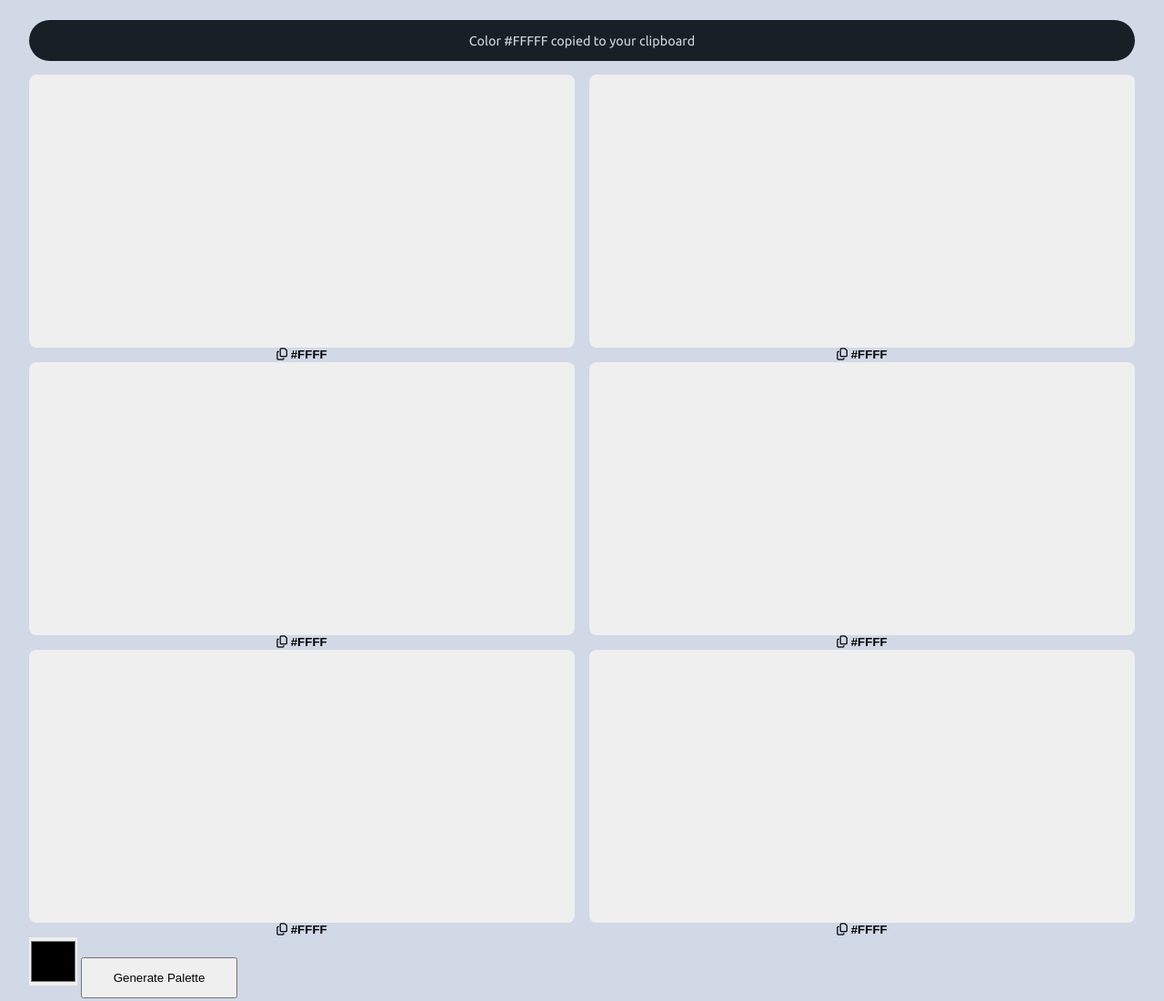
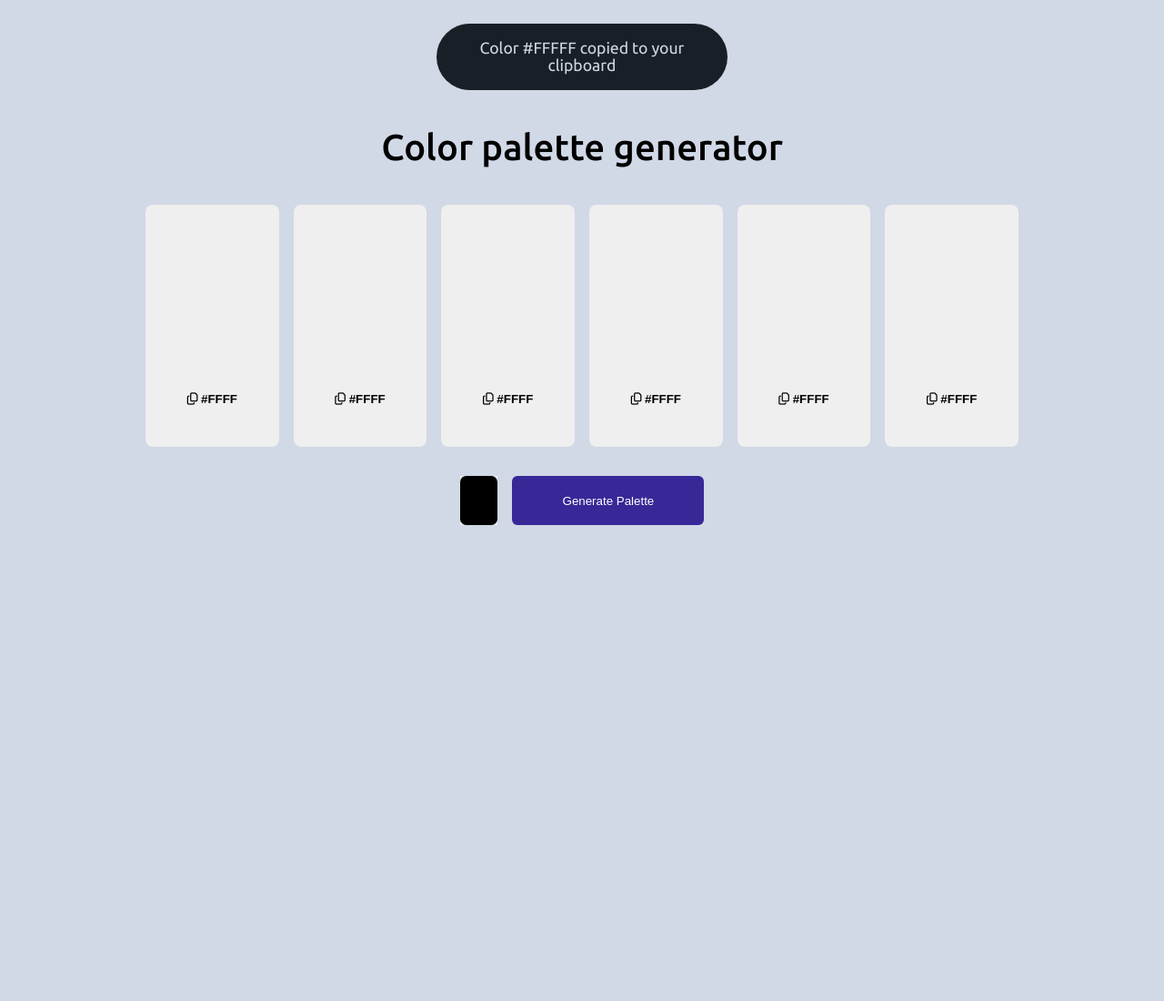
Before and after one commit to rabin-thami/color-scheme-generator, a plain HTML site: page index.html in a window 1280 px wide. Shown: the whole page at 91% size. After the commit the page ends 800 px from the top, so only its background shows below. Drawn offline with Linux system fonts and the light colour scheme.

Commit message:
Design Completed

```diff
--- a/index.html
+++ b/index.html
@@ -14,7 +14,9 @@
         <section class="notification">
             <p>Color #FFFFF copied to your clipboard</p>
         </section>
-
+        <section class="title-section">
+            <p class="">Color palette generator</p>
+        </section>
         <section class="color-palette">
             <button>
                 <i class="fa-regular fa-copy"></i>
--- a/style.css
+++ b/style.css
@@ -19,7 +19,6 @@ main {
 
 .notification {
     font-family: var(--font-name);
-    margin: 1em 0;
     padding: 1em 1.5em;
     color: #D1D8E6;
     background-color: #191F26;
@@ -28,6 +27,15 @@ main {
     font-size: 0.9rem;
 }
 
+
+/*title-section*/
+.title-section {
+    margin: 1em;
+    text-align: center;
+    font-family: var(--font-name);
+    font-size: 1.3rem;
+    font-weight: 500;
+}
 
 /*color palette*/
 .color-palette {
@@ -46,28 +54,134 @@ main {
     font-weight: 700;
     padding-top: calc(100% - 50%);
     transition: ease-in-out 0.3s;
+    cursor: pointer;
 }
 
 button:hover, button:active{
     color: #ffffff;
 }
 
-
 /*generate Section*/
-
 .form-section {
-    display: grid;
-    margin: 1em 0;
-
+    padding: 1em 0;
+    display: flex;
+    align-items: baseline;
 }
 
-.form-section input[type="color"] {
+.form-section form {
+    width: 100%;
+    display: flex;
+    justify-content: center;
+    gap: 1em;
+}
+
+form input[type="color"] {
     width: 4em;
     height: 4em;
     border: none;
     outline: none;
+    border-color: transparent;
 }
 
-.form-section button {
-    padding: 1em 2.5em;
+form input[type="color"]::-webkit-color-swatch-wrapper {
+    padding: 0;
+    background-color: transparent;
+    border-radius: 0.5em;
 }
+
+form input[type="color"]::-webkit-color-swatch {
+    border-radius: 0.5em;
+    border: none;
+    background-color: transparent;
+}
+
+form button {
+    margin: 0;
+    width: 100%;
+    border: none;
+    outline: none;
+    border-radius: 6px;
+    color: #fff;
+    font-weight: 500;
+    background-color: #362897;
+    cursor: pointer;
+    transition: 0.3s ease;
+}
+
+form button:hover {
+    background-color: #372897c8;
+}
+
+
+/*Responsive*/
+@media only screen and (min-width: 400px) and (max-width: 800px) {
+    .notification{
+        margin: 1em auto;
+        width: calc(100vw - 35vw);
+    }
+    .color-palette > button {
+        padding-top: calc(100% - 70%);
+    }
+
+    form button {
+        margin: 0;
+        width: calc(100vw - 20vw);
+        border: none;
+        outline: none;
+        border-radius: 6px;
+        color: #fff;
+        font-weight: 500;
+        background-color: #362897;
+    }
+}
+
+
+@media only screen and (min-width: 900px) {
+    .notification {
+        margin: 1em auto;
+        padding: 1em;
+        width: calc(100vw - 75vw);
+        font-size: 1.1rem;
+    }
+
+    .title-section {
+        font-size: 2.5rem;
+    }
+
+    .color-palette {
+        margin: 0em calc(100vw - 90vw);
+        display: grid;
+        grid-template-columns: repeat(6,1fr);
+        gap: 1em;
+    }
+
+    .color-palette > button {
+        width: 100%;
+        height: 20em;
+        padding-top: calc(100% - -10%);
+        transition: margin-top 0.4s ease;
+
+    }
+
+    .color-palette > button:hover {
+        margin-top: -1.1em;
+    }
+
+    .form-section {
+        margin: 0 10em;
+    }
+
+    .form-section form {
+        margin: 1em auto;
+        width: 30%;
+    }
+
+    .form input[type="color"] {
+        width: 4em;
+        height: 4em;
+    }
+
+
+
+
+}
```
